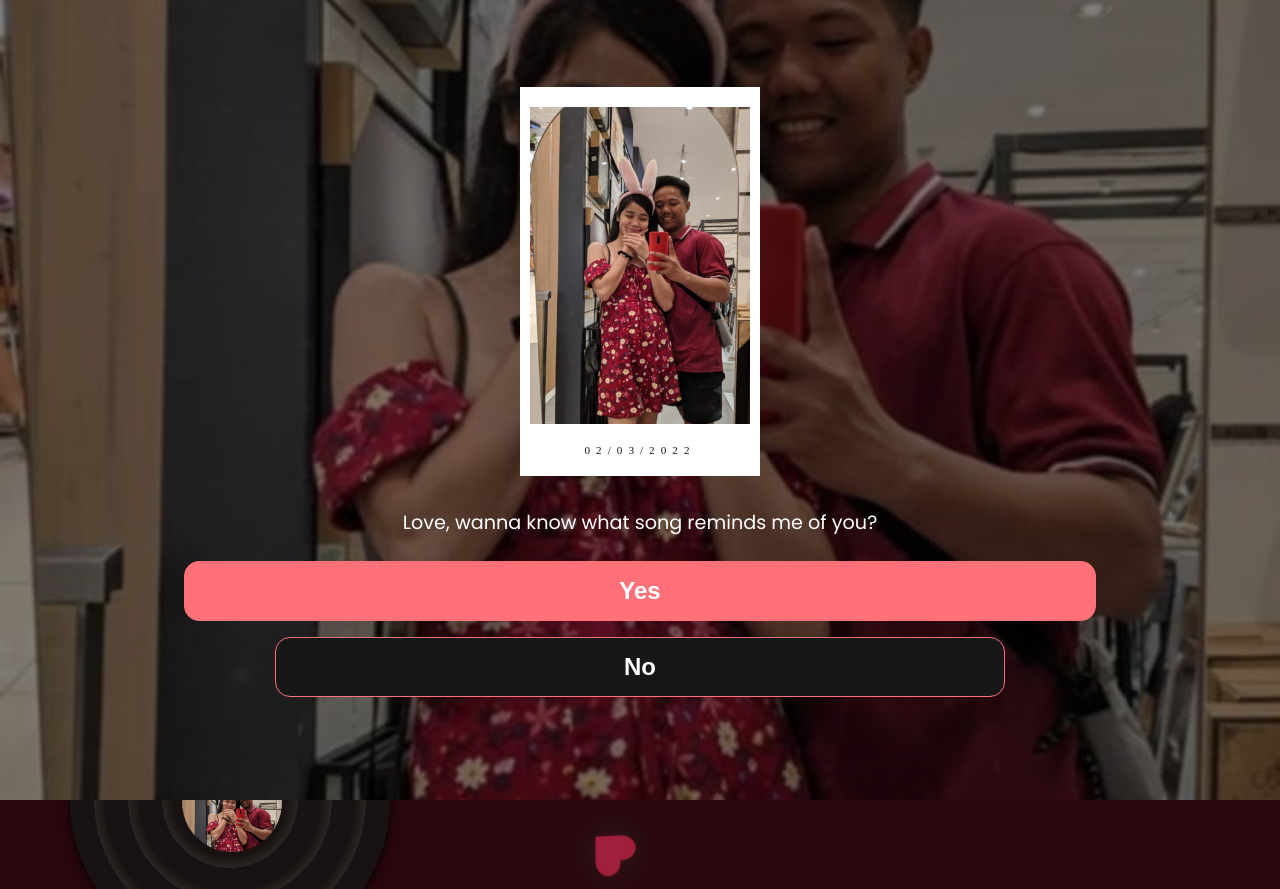
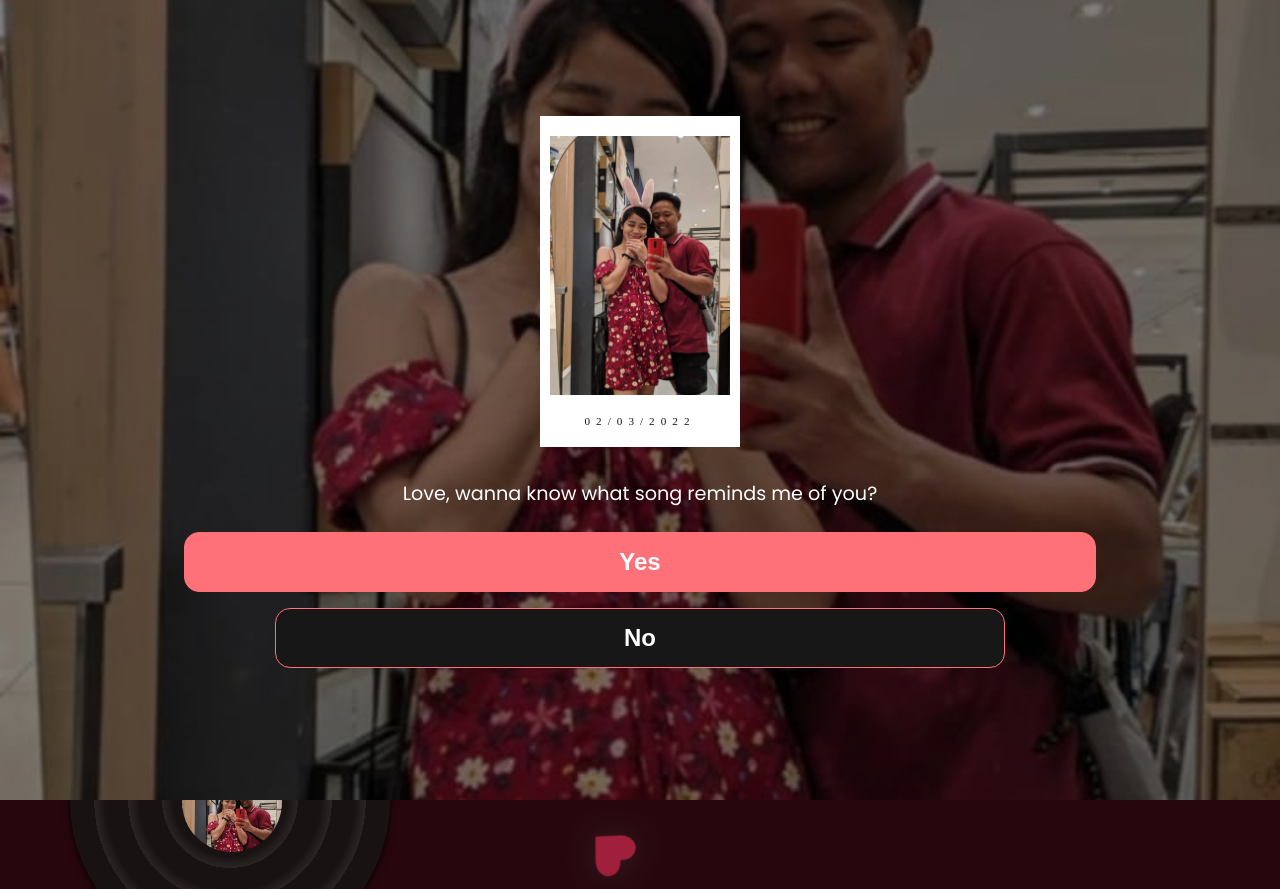
Before and after one commit to iloveyou-so-much/anneh, a plain HTML site: page index.html in a window 1280 px wide. Shown: the top 889 px of the page. Drawn offline with Linux system fonts and the light colour scheme; a web font is replaced by a local one.

Commit message:
changed photo width

```diff
--- a/index.html
+++ b/index.html
@@ -9,7 +9,7 @@
 <body>
     <div class="landing-page">
         <div class="landing-photo">
-            <img src="disc-photo.jpg" width="220em" alt="">
+            <img src="disc-photo.jpg" width="180em" alt="">
             <p>02/03/2022</p>
         </div>
         <p class="landing-ask">Love, wanna know what song reminds me of you?</p>
```
